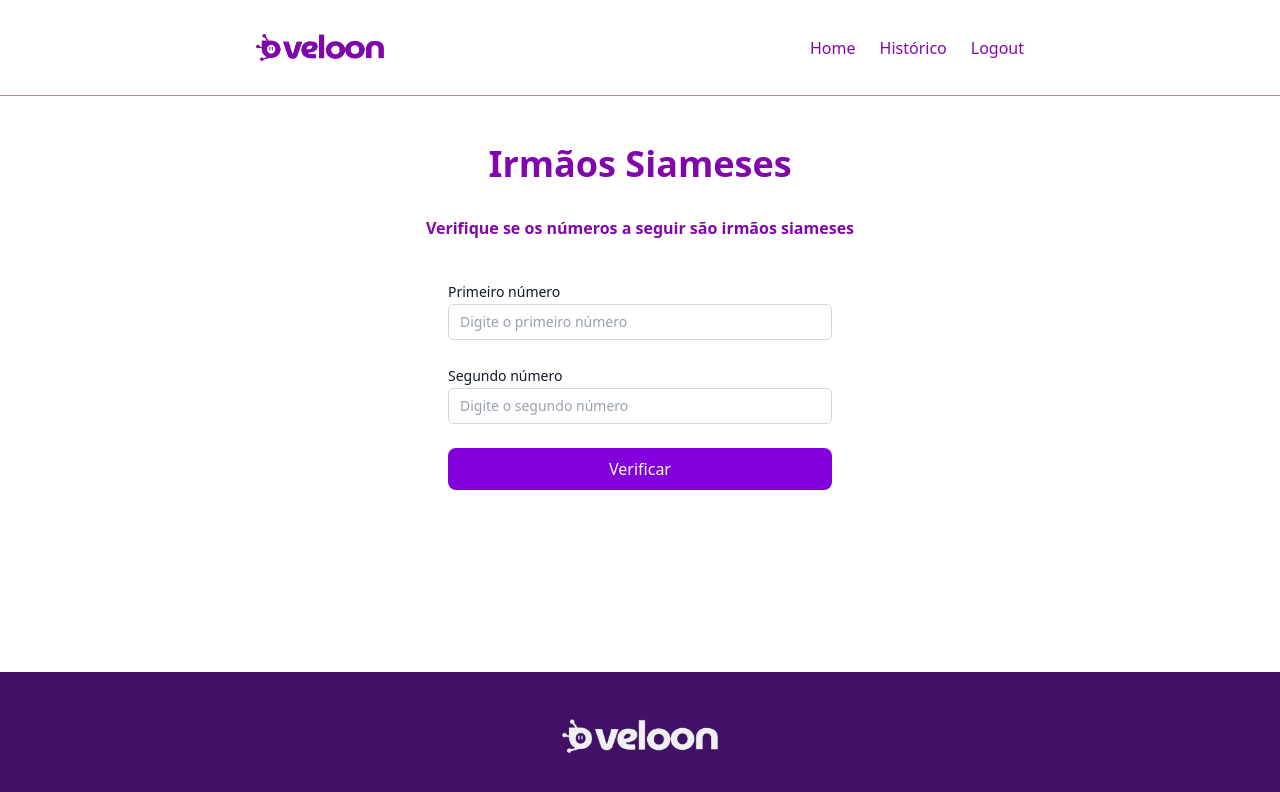
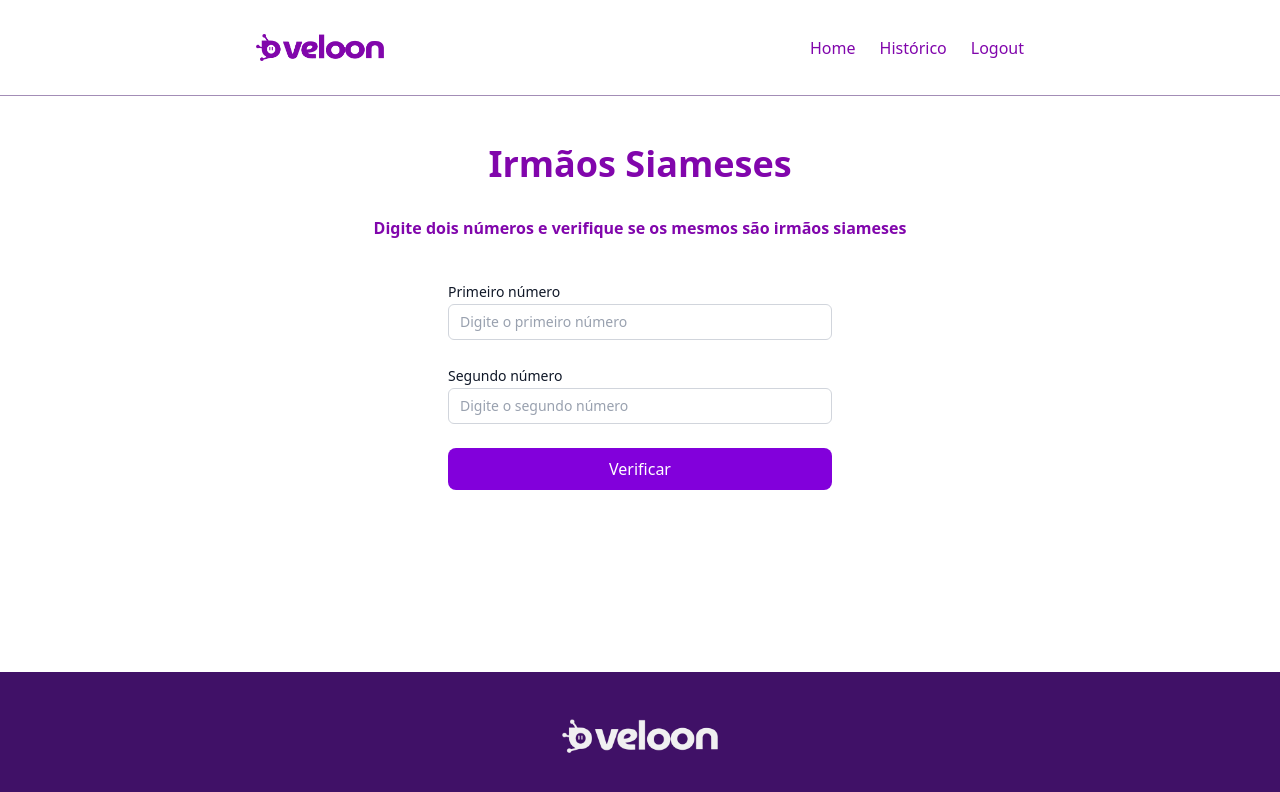
Before and after one commit to valdir-ti/veloon, a React (Vite) app in the folder frontend/: page / in a window 1280 px wide. Shown: the top 792 px of the page. Built offline with nearby package versions, Linux system fonts and the light colour scheme; no server answers; sample sign-in values are in the browser's storage; a web font is replaced by a local one.

Commit message:
feat: change description main app

```diff
--- a/frontend/src/App.tsx
+++ b/frontend/src/App.tsx
@@ -112,7 +112,7 @@ function App() {
   return (
     <main className='px-6 md:px-0 flex flex-1 flex-col'>
       <h1 className='text-4xl font-bold mb-8'>Irmãos Siameses</h1>
-      <h4 className='text-1xl font-bold'>Verifique se os números a seguir são irmãos siameses</h4>
+      <h4 className='text-1xl font-bold'>Digite dois números e verifique se os mesmos são irmãos siameses</h4>
       <div className='mt-10 sm:mx-auto sm:w-full sm:max-w-sm'>
         <form onSubmit={handleSubmit} className='flex flex-col gap-6 mb-8'>
 
```
